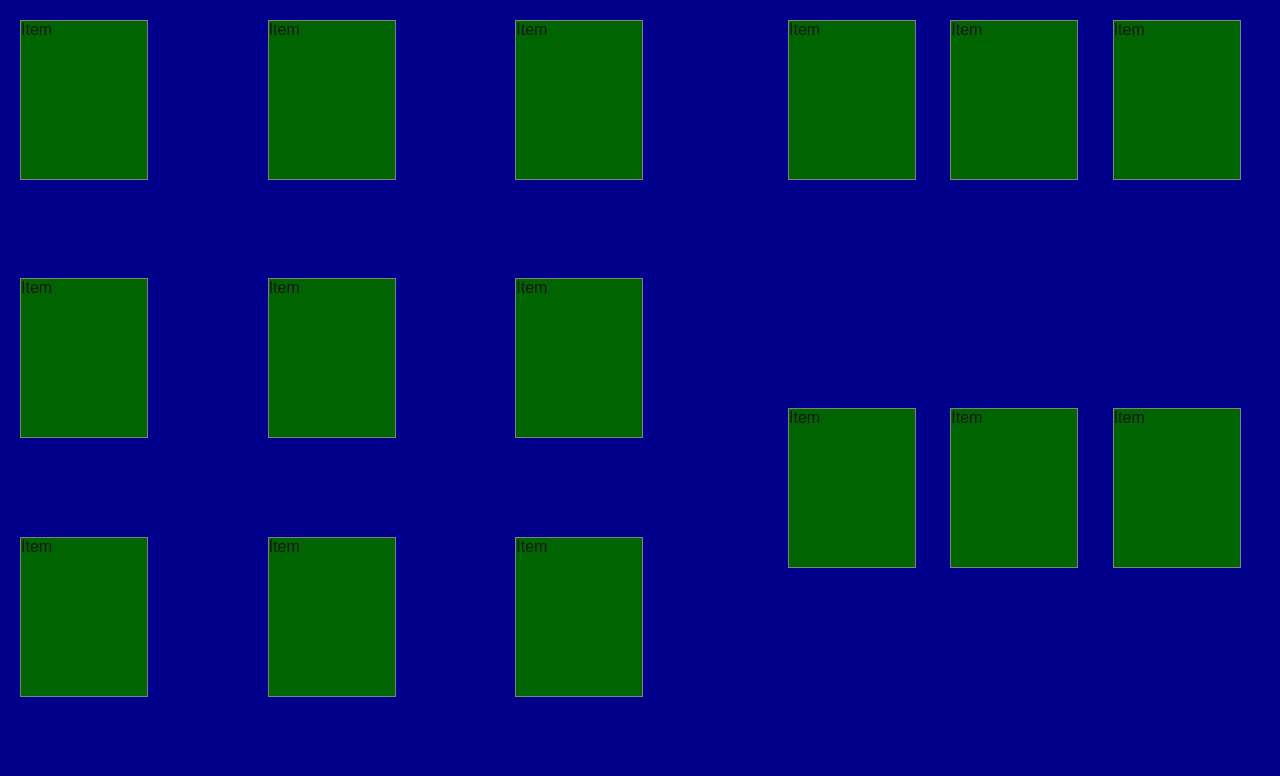
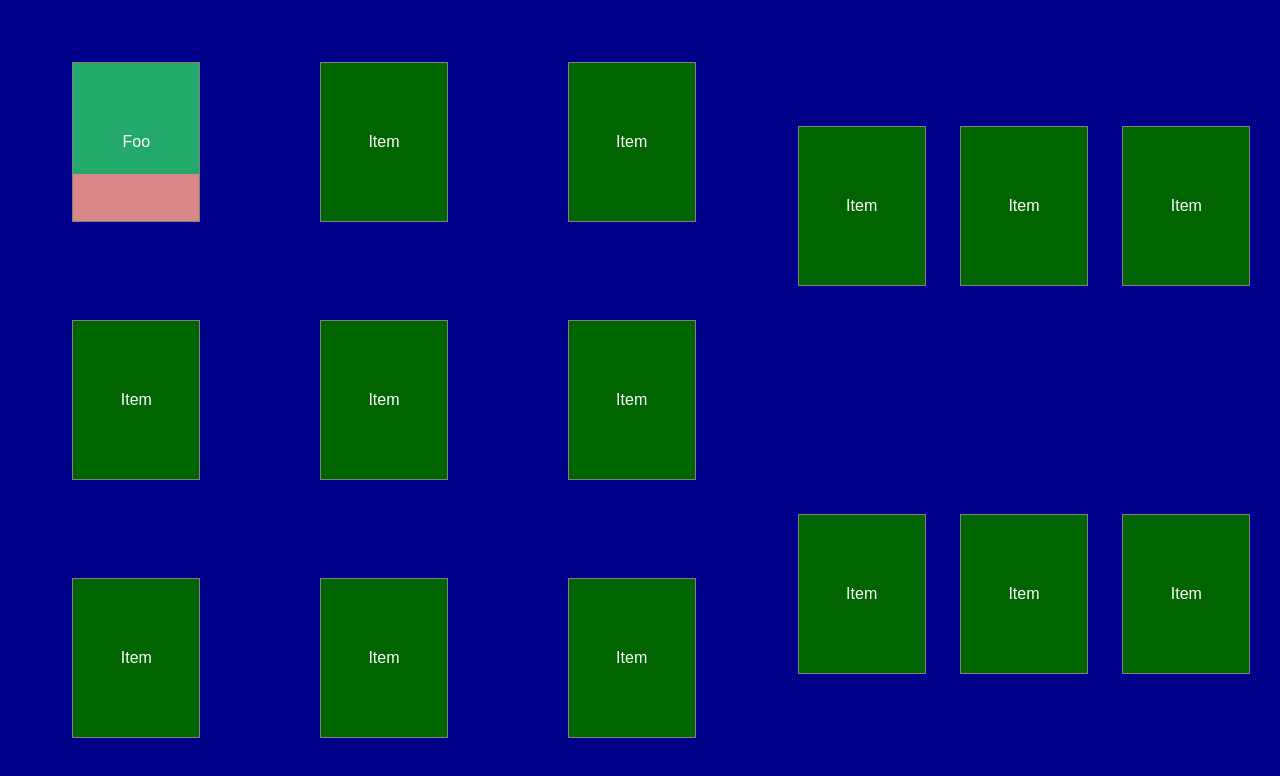
Before and after one commit to pyb/lifegrid, a Next.js app: page / in a window 1280 px wide. Shown: the top 776 px of the page. Built offline with nearby package versions, Linux system fonts and the light colour scheme.

Commit message:
Item Progress bar

```diff
--- a/src/app/Game.tsx
+++ b/src/app/Game.tsx
@@ -7,7 +7,7 @@ const Game = () => {
         <div className={styles.game}>
             <div className={styles.gridLeft}>
                 <Grid section={1}>
-                    <Item key={0} />
+                    <Item name="Foo" progress={0.3} key={0} />
                     <Item key={1} />
                     <Item key={2} />
                     <Item key={3} />
--- a/src/app/UI/Item.tsx
+++ b/src/app/UI/Item.tsx
@@ -1,10 +1,25 @@
 // Grid item
 import styles from "css/item.module.css"
 
-const Item = () => {
+interface ItemProps {
+    progress?: number,
+    name?: string
+}
+
+const color1: string = "rgb(218, 135, 135) ";
+const color2: string = "rgb(36, 169, 109) ";
+
+const backgroundProp = (progress:number) => { return {
+    background: "linear-gradient(to top, " + color1 + " 0 " + (progress*100).toString()
+     + "%, " + color2 + " " + (progress*100).toString() + "% " + ((1-progress)*100).toString() +  "%)"
+}}
+
+const Item = ({progress, name}:ItemProps) => {
     return(
-        <div className={styles.item}>
-            Item
+        <div className={styles.item} style={progress ? backgroundProp(progress): {}}>
+            <div className={styles.name}>
+                {name || "Item"}
+            </div>
         </div>
     );
 }
--- a/src/app/css/item.module.css
+++ b/src/app/css/item.module.css
@@ -5,4 +5,10 @@
     background-color: darkgreen;
     width: 10vw;
     height: 20vh;
+    margin: auto;
+    text-align: center;
+    display: flex;
+    justify-content: center;
+    align-items: center;
+    color: white;
 }
```
Also changed, not shown: design.txt.
